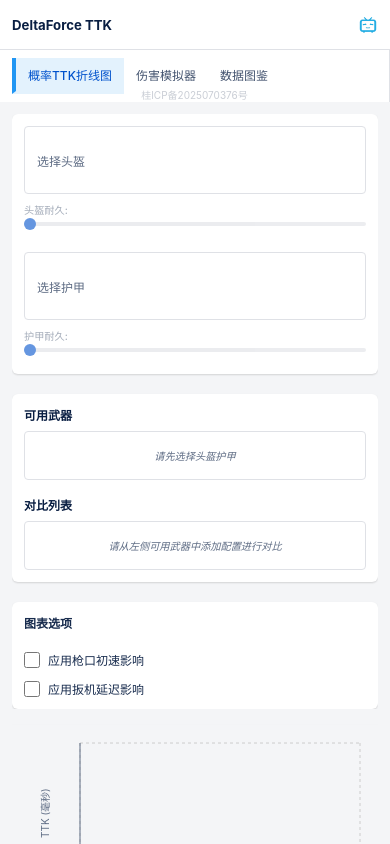
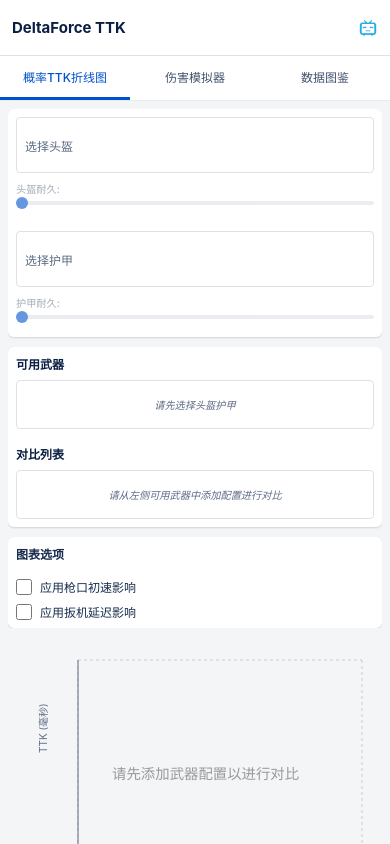
Before and after one commit to WaterBag/DeltaForce-PTTK-Website, a React (Create React App) app in the folder frontend/: page / in a window 390 px wide. Built offline with nearby package versions, Linux system fonts and the light colour scheme.

Commit message:
style: optimize mobile responsiveness for Data Library and global layout

```diff
--- a/frontend/src/components/data_library/AmmoList.css
+++ b/frontend/src/components/data_library/AmmoList.css
@@ -195,28 +195,67 @@
 }
 
 @media (max-width: 768px) {
+  .ammo-item {
+    padding: 10px;
+    gap: 10px;
+  }
+
   .ammo-basic-info {
-    min-width: 180px;
+    min-width: 100%;
+    border-bottom: 1px solid #f0f0f0;
+    padding-bottom: 8px;
   }
 
   .ammo-image {
-    width: 50px;
-    height: 50px;
+    width: 40px;
+    height: 40px;
   }
 
   .ammo-name {
-    font-size: 14px;
+    font-size: 15px;
   }
 
   .ammo-core-stats {
-    gap: 10px;
+    width: 100%;
+    justify-content: space-around;
+    background-color: #f9f9f9;
+    padding: 8px;
+    border-radius: 4px;
   }
 
   .stat-item {
-    min-width: 60px;
+    min-width: 0;
+    align-items: center;
   }
 
   .armor-damage-values {
-    gap: 10px;
+    gap: 8px;
+    flex-wrap: wrap; /* 允许换行 */
+    justify-content: space-between;
+    width: 100%;
+  }
+
+  .armor-stat {
+    flex: 1 0 30%; /* 每行3个 */
+    background-color: #f5f7fa;
+    padding: 4px;
+    border-radius: 4px;
+    align-items: center;
+  }
+
+  .ammo-armor-damage {
+    flex-direction: column;
+    align-items: flex-start;
+    gap: 8px;
   }
 }
+
+@media (max-width: 480px) {
+  .armor-stat {
+    flex: 1 0 45%; /* 极小屏每行2个 */
+  }
+
+  .ammo-core-stats {
+    gap: 15px;
+  }
+}
--- a/frontend/src/components/data_library/WeaponList.css
+++ b/frontend/src/components/data_library/WeaponList.css
@@ -296,6 +296,8 @@
     width: 100%;
     margin-left: 0;
     margin-top: 10px;
+    padding-top: 10px;
+    border-top: 1px solid #f0f0f0;
   }
 
   .weapon-chart .range-decay-chart-mini {
@@ -304,8 +306,16 @@
 }
 
 @media (max-width: 768px) {
+  .weapon-item {
+    padding: 10px;
+    gap: 10px;
+  }
+
   .weapon-basic-info {
-    min-width: 180px;
+    min-width: 100%; /* 占满一行 */
+    border-bottom: 1px solid #f0f0f0;
+    padding-bottom: 8px;
+    margin-bottom: 4px;
   }
 
   .weapon-image {
@@ -314,14 +324,68 @@
   }
 
   .weapon-name {
-    font-size: 14px;
+    font-size: 15px;
+  }
+
+  /* 属性区域改为网格布局，更整齐 */
+  .weapon-stats {
+    display: grid;
+    grid-template-columns: repeat(3, 1fr); /* 3列 */
+    gap: 8px;
+    width: 100%;
   }
 
   .stat-item {
-    min-width: 70px;
+    min-width: 0; /* 允许缩小 */
+    padding: 4px;
+    background-color: #f9f9f9;
+    border-radius: 4px;
   }
 
-  .stat-value {
+  .stat-value, .stat-value-secondary {
     font-size: 13px;
   }
+
+  .stat-label, .stat-label-secondary {
+    font-size: 10px;
+  }
+
+  /* 展开内容改为单列 */
+  .weapon-expanded-content {
+    grid-template-columns: 1fr;
+    padding: 10px;
+    gap: 15px;
+  }
+
+  .expanded-left-section,
+  .expanded-middle-section {
+    border-right: none;
+    border-bottom: 1px solid #e0e0e0;
+    padding-right: 0;
+    padding-bottom: 15px;
+  }
+
+  .expanded-right-section {
+    padding-left: 0;
+    min-height: 200px;
+  }
 }
+
+@media (max-width: 480px) {
+  .weapon-stats {
+    grid-template-columns: repeat(2, 1fr); /* 小屏改为2列 */
+  }
+
+  .weapon-meta {
+    gap: 4px;
+  }
+
+  .weapon-caliber {
+    font-size: 11px;
+    padding: 2px 6px;
+  }
+
+  .trigger-delay {
+    font-size: 10px;
+  }
+}
--- a/frontend/src/index.css
+++ b/frontend/src/index.css
@@ -51,3 +51,276 @@
   width: device-width;
   zoom: 1;
 }
+
+/* ===========================
+   全局移动端适配覆盖（不改变功能，只调整显示）
+   断点：992 / 768 / 480
+   =========================== */
+
+/* <= 992px - 平板小屏与横向手机 */
+@media (max-width: 992px) {
+  /* 将侧边栏收拢到顶部，主内容纵向排列 */
+  .app-content {
+    flex-direction: column;
+    gap: 0;
+  }
+
+  .app-sidebar {
+    width: 100%;
+    border-right: none;
+    border-bottom: 1px solid #e6ebf0;
+    padding: 0;
+    display: flex;
+    align-items: center;
+    justify-content: center;
+    flex-shrink: 0;
+    overflow-x: auto;
+  }
+
+  .sidebar-nav {
+    width: 100%;
+  }
+
+  .sidebar-nav ul {
+    display: flex;
+    flex-direction: row;
+    justify-content: space-around;
+    width: 100%;
+    margin: 0;
+    padding: 0;
+  }
+
+  .nav-item {
+    border-left: none;
+    border-bottom: 3px solid transparent;
+    padding: 12px 16px;
+    text-align: center;
+    flex: 1;
+    white-space: nowrap;
+  }
+
+  .nav-item.active {
+    border-left: none;
+    border-bottom-color: #0052cc;
+    background-color: transparent;
+  }
+
+  /* 移动端隐藏侧边栏底部的概率信息和ICP备案 */
+  .probability-info,
+  .icp-info {
+    display: none;
+  }
+
+  .main-content {
+    padding: 12px;
+  }
+
+  /* 页面主布局调整：DataQuery / Simulator 等 */
+  .data-query-layout,
+  .simulator-layout {
+    flex-direction: column;
+    gap: 12px;
+    height: auto;
+  }
+
+  .sittings-panel,
+  .results-panel,
+  .simulator-panel,
+  .left-panel,
+  .right-panel {
+    width: 100%;
+    min-width: 0;
+  }
+
+  /* 弹窗提示在小屏时改为底部托盘式 */
+  .simulator-layout .mod-tooltip,
+  .mod-tooltip {
+    position: fixed;
+    bottom: 16px;
+    left: 50%;
+    transform: translateX(-50%);
+    min-width: 220px;
+    max-width: 92%;
+    pointer-events: auto;
+    z-index: 1200;
+  }
+}
+
+/* <= 768px - 常见平板与大屏手机 */
+@media (max-width: 768px) {
+  /* 缩减页头与侧边栏文字，减少占用空间 */
+  .header {
+    padding: 0 12px;
+    height: 56px;
+  }
+  .logo {
+    font-size: 1.25rem;
+  }
+
+  /* 调整选择器触发高度，避免过高占位 */
+  .selector-trigger {
+    min-height: 56px;
+    padding: 8px;
+  }
+
+  /* 图表区与结果区高度在移动端限制为更友好的高度 */
+  .results-panel {
+    padding: 10px;
+  }
+
+  /* 武器配件面板、配件列表等限制高度，保证页面不被单个滚动块撑开 */
+  .weapon-mod-panel {
+    max-height: 180px;
+    overflow-y: auto;
+  }
+
+  /* 弹窗与确认框在移动端更具可滚动性 */
+  .modal-content,
+  .confirm-dialog,
+  .modal-overlay .modal-content {
+    width: 95% !important;
+    max-width: 95% !important;
+    max-height: 85vh !important;
+    overflow: auto !important;
+  }
+
+  /* 表单控件、按钮增加触控友好尺寸 */
+  button,
+  .add-comparison-button,
+  .confirm-button,
+  .cancel-button {
+    padding: 10px 12px;
+    font-size: 0.95rem;
+  }
+
+  /* 卡片/列表项缩小内边距 */
+  .comparison-list li,
+  .config-list li {
+    padding: 8px 10px;
+    font-size: 0.95rem;
+  }
+
+  /* 头像/图片缩小 */
+  .helmet-option-image,
+  .armor-option-image {
+    width: 36px;
+    height: auto;
+  }
+
+  /* DataLibrary 适配 - 紧凑版 */
+  .filter-toolbar {
+    display: grid;
+    grid-template-columns: 1fr 1fr; /* 两列布局 */
+    gap: 8px;
+    padding: 8px;
+    margin: 8px;
+    background: #fff; /* 纯白背景减少视觉干扰 */
+  }
+
+  /* 搜索组：独占一行 */
+  .filter-group:nth-child(1) {
+    grid-column: 1 / -1;
+    width: 100%;
+  }
+
+  /* 口径和排序组：并排显示 (自动利用 grid 1fr 1fr) */
+  .filter-group {
+    display: flex;
+    flex-direction: column; /* 标签在上方或隐藏 */
+    width: 100%;
+    margin: 0;
+  }
+
+  /* 隐藏所有标签 Label 以节省空间 */
+  .filter-group label {
+    display: none;
+  }
+
+  /* 输入控件样式微调 */
+  .search-input,
+  .filter-select {
+    width: 100%;
+    min-width: 0;
+    margin: 0;
+    height: 36px; /* 适中的触控高度 */
+  }
+
+  /* 结果统计：独占一行，样式弱化 */
+  .result-count {
+    grid-column: 1 / -1;
+    width: 100%;
+    margin: 0;
+    padding: 4px 0;
+    text-align: center;
+    font-size: 11px;
+    background: transparent;
+    color: #999;
+    border: none;
+  }
+}
+
+/* <= 480px - 小屏手机（竖屏）优化 */
+@media (max-width: 480px) {
+  .main-content {
+    padding: 8px;
+  }
+
+  /* 更紧凑的选择器、滑块和面板 */
+  .sittings-panel {
+    gap: 10px;
+  }
+
+  .config-section,
+  .interactive-section {
+    padding: 8px;
+  }
+
+  .chart-controls {
+    flex-direction: column;
+    gap: 8px;
+    align-items: stretch;
+  }
+
+  /* 确保操作按钮在竖屏下占满宽度，便于触控 */
+  .add-comparison-button,
+  .confirm-button,
+  .cancel-button {
+    width: 100%;
+    display: block;
+    box-sizing: border-box;
+  }
+
+  /* Modal 底部按钮垂直排列 */
+  .confirm-dialog .modal-footer {
+    flex-direction: column;
+    gap: 8px;
+  }
+
+  /* 降低图表高度以避免遮挡内容 */
+  .results-panel .chart-wrap,
+  .simulator-panel .chart-wrap {
+    height: 240px;
+  }
+
+  /* 防止元素横向溢出 */
+  .data-query-layout,
+  .simulator-layout,
+  .sittings-panel,
+  .results-panel {
+    overflow-x: hidden;
+    min-width: 0;
+  }
+
+  .tab-button {
+    padding: 12px 20px;
+    font-size: 14px;
+    flex: 1;
+  }
+}
+
+/* 轻微增强：确保所有主容器在小屏时允许正确收缩 */
+@media (max-width: 992px) {
+  .app-content, .main-content, .data-query-layout, .simulator-layout {
+    min-height: 0;
+  }
+}
```
